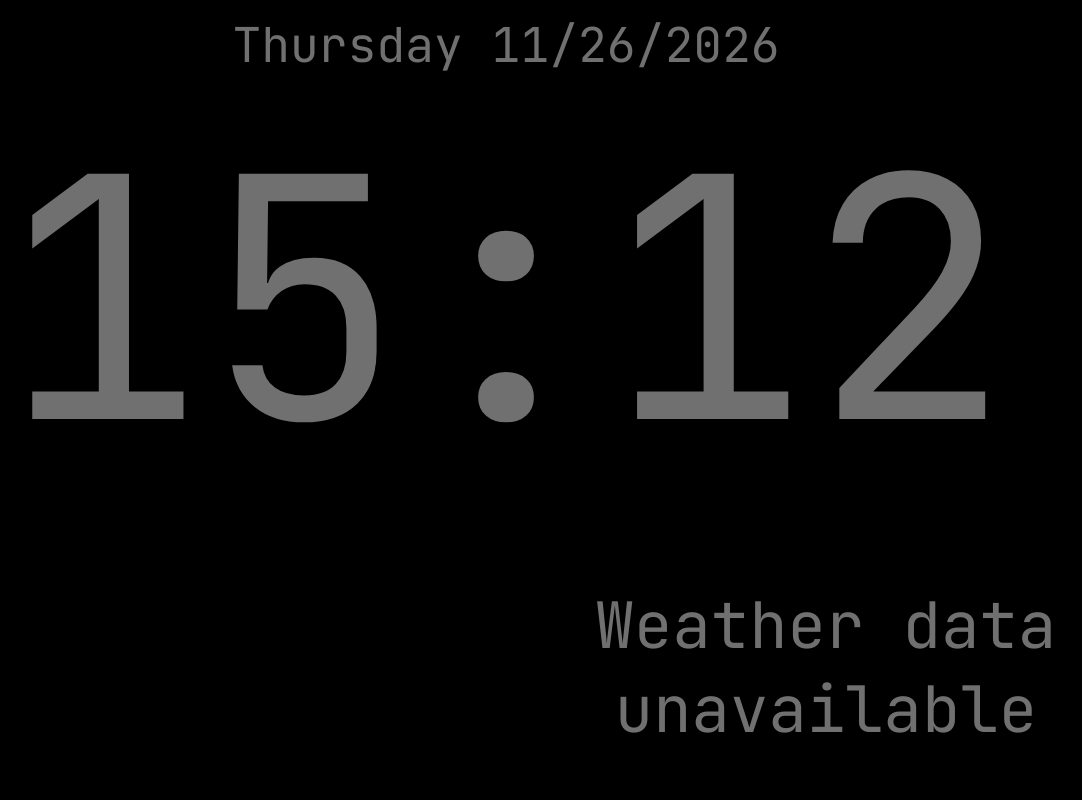
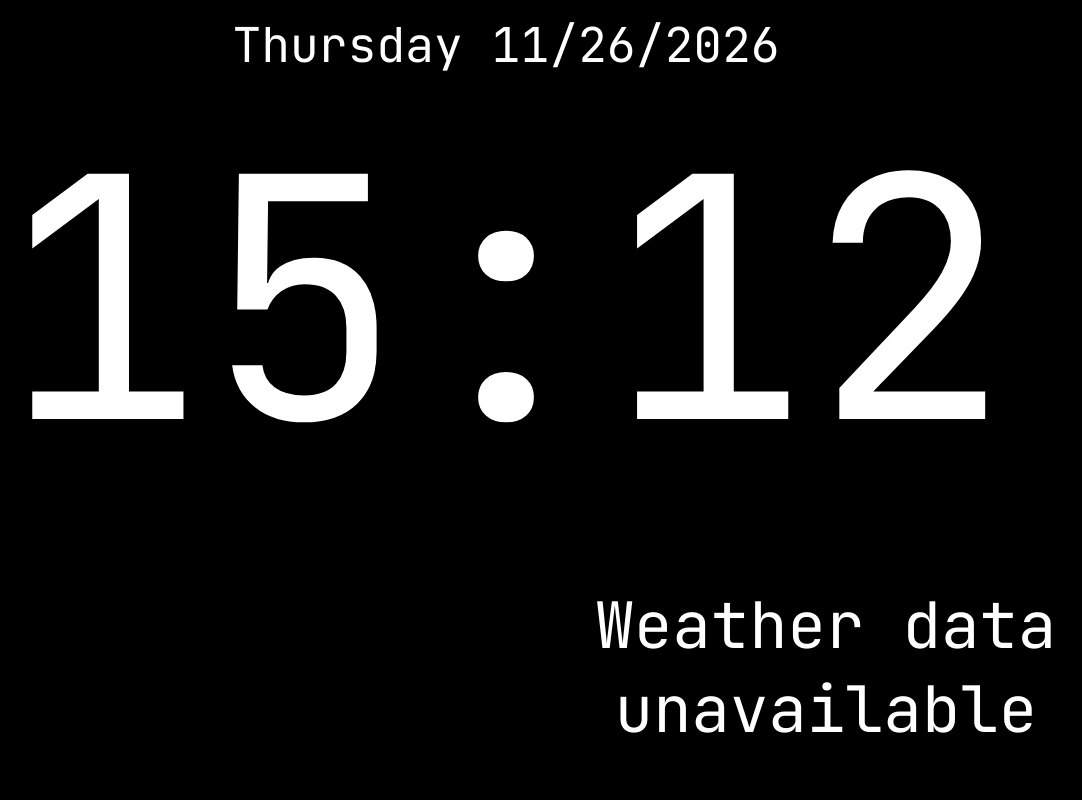
Before and after one commit to muchesko/desk-dashboard, a plain HTML site: page index.html in a window 1280 px wide. Shown: the whole page, without its empty margins (134-1216 px from the left). Drawn offline with Linux system fonts and the light colour scheme; no server answers.

Commit message:
switching back to regular colors

```diff
--- a/styles.css
+++ b/styles.css
@@ -1,10 +1,10 @@
 :root {
     --icon-size: 64px;
-    --text-color: #707070;
+    --text-color: #ffffff;
 }
 
 :root.night-mode {
-    --text-color: #4d4d4d;
+    --text-color: #707070;
 }
 
 .wi {
```
